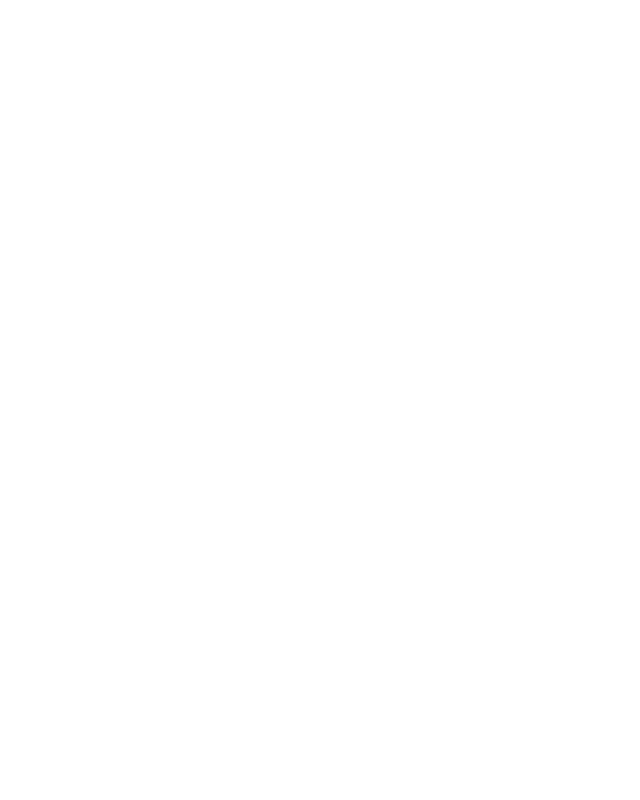
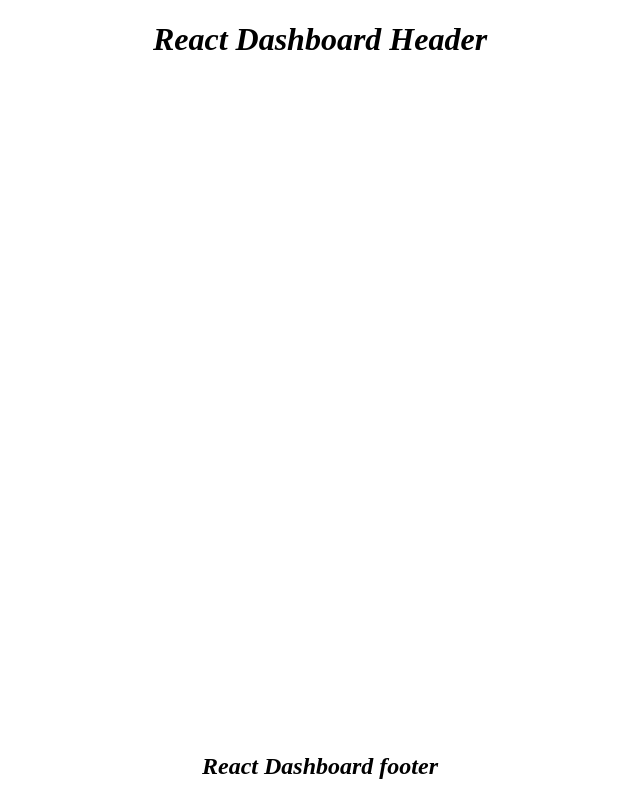
Before and after one commit to MikkelHansenAbtion/react-dashboard-1, a React (Create React App) app: page / in a window 1280 px wide. Shown: the whole page, without its empty margins (320-960 px from the left). Built offline with nearby package versions, Linux system fonts and the light colour scheme.

Commit message:
Added simple Footer and Header components

```diff
--- a/src/App.js
+++ b/src/App.js
@@ -1,5 +1,13 @@
+import Header from "./components/Header";
+import Footer from "./components/Footer";
+
 function App() {
-    return <div></div>;
+    return (
+        <div>
+            <Header />
+            <Footer />
+        </div>
+    );
 }
 
 export default App;
--- /dev/null
+++ b/src/components/Footer/Footer.jsx
@@ -0,0 +1,11 @@
+import "./Footer.scss";
+
+const Footer = () => {
+    return (
+        <footer>
+            <h2>React Dashboard footer</h2>
+        </footer>
+    );
+};
+
+export default Footer;
--- /dev/null
+++ b/src/components/Footer/Footer.scss
@@ -0,0 +1,12 @@
+footer {
+    position: fixed;
+    left: 0;
+    bottom: 0;
+    width: 100%;
+    align-items: center;
+    text-align: center;
+
+    h2 {
+        font-style: italic;
+    }
+}
--- /dev/null
+++ b/src/components/Footer/index.js
@@ -0,0 +1,3 @@
+import Footer from "./Footer.jsx";
+
+export default Footer;
--- /dev/null
+++ b/src/components/Header/Header.jsx
@@ -0,0 +1,11 @@
+import "./Header.scss";
+
+const Header = () => {
+    return (
+        <header>
+            <h1>React Dashboard Header</h1>
+        </header>
+    );
+};
+
+export default Header;
--- /dev/null
+++ b/src/components/Header/Header.scss
@@ -0,0 +1,12 @@
+header {
+    position: fixed;
+    left: 0;
+    top: 0;
+    width: 100%;
+    align-items: center;
+    text-align: center;
+
+    h1 {
+        font-style: italic;
+    }
+}
--- /dev/null
+++ b/src/components/Header/index.js
@@ -0,0 +1,3 @@
+import Header from "./Header.jsx";
+
+export default Header;
```
